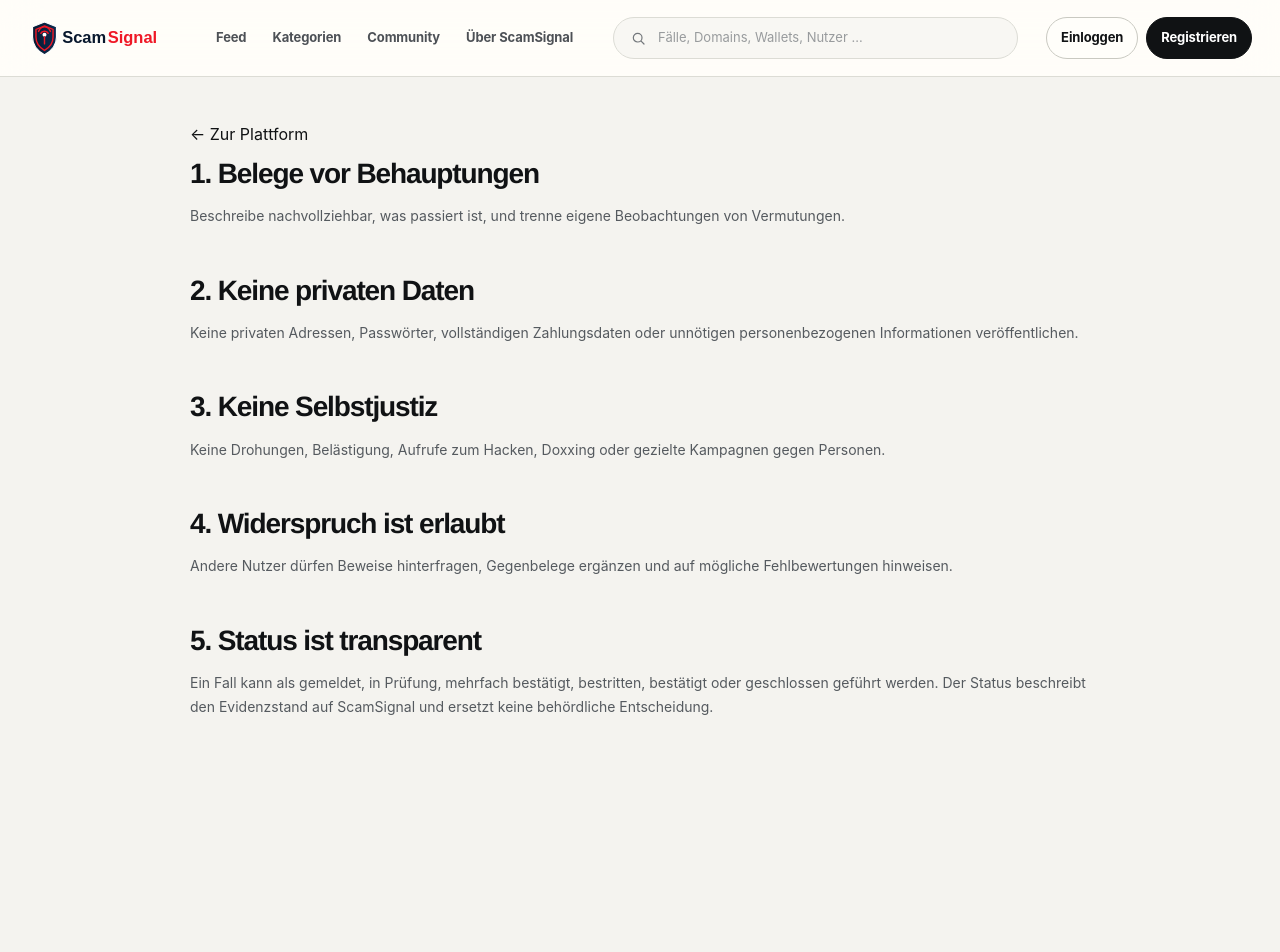
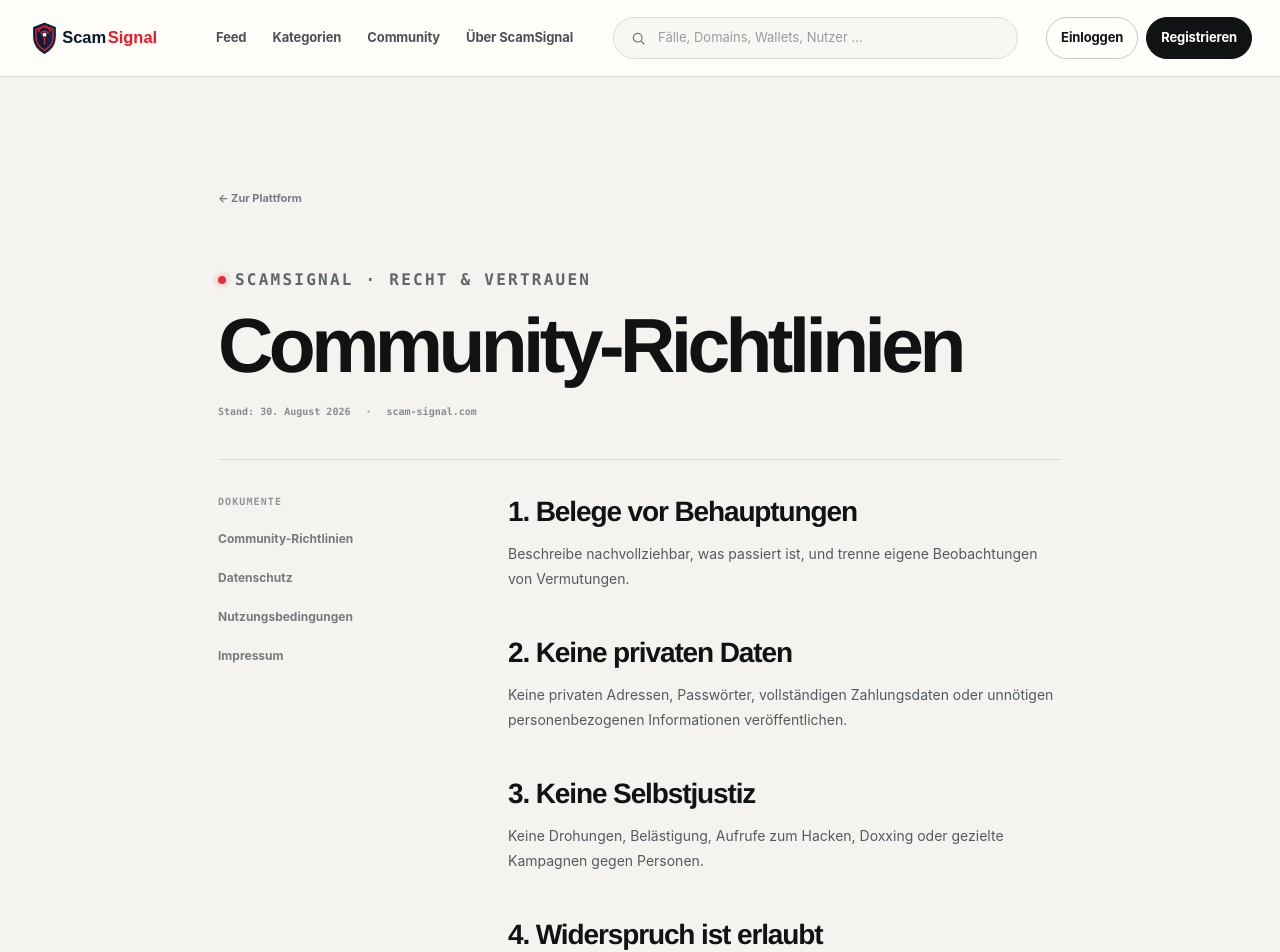
Before and after one commit to Cra4Zzy/Scam-Signal, a Next.js app: page /community-richtlinien in a window 1280 px wide. Shown: the top 952 px of the page. Built offline with nearby package versions, Linux system fonts and the light colour scheme; no server answers.

Commit message:
Redesign legal pages

```diff
--- a/components/legal/LegalShell.tsx
+++ b/components/legal/LegalShell.tsx
@@ -1,6 +1,32 @@
 import type { ReactNode } from 'react'
 import Link from 'next/link'
 
-export default function LegalShell({ title, children, notice }: { title: string; children: ReactNode; notice?: string }) {
-  return <main className="legal-page"><div className="legal-top"><Link href="/">← Zur Plattform</Link></div><article className="legal-card"><h1>{title}</h1>{notice && <div className="legal-notice">{notice}</div>}{children}</article><nav className="legal-nav"><Link href="/impressum">Impressum</Link><Link href="/datenschutz">Datenschutz</Link><Link href="/nutzungsbedingungen">Nutzungsbedingungen</Link><Link href="/community-richtlinien">Community-Richtlinien</Link></nav></main>
+export default function LegalShell({
+  title,
+  children,
+  notice,
+  intro,
+  eyebrow = 'SCAMSIGNAL · RECHT & VERTRAUEN',
+  updated = 'Stand: 30. August 2026'
+}: {
+  title: string
+  children: ReactNode
+  notice?: string
+  intro?: string
+  eyebrow?: string
+  updated?: string
+}) {
+  return <main className="legal-page">
+    <header className="legal-hero">
+      <Link className="legal-back" href="/">← Zur Plattform</Link>
+      <p className="eyebrow"><span className="signal-dot"/>{eyebrow}</p>
+      <h1>{title}</h1>
+      {intro && <p>{intro}</p>}
+      <div className="legal-meta"><span>{updated}</span><span>·</span><span>scam-signal.com</span></div>
+    </header>
+    <div className="legal-layout">
+      <aside className="legal-sidebar" aria-label="Rechtliche Seiten"><p className="legal-sidebar-label">DOKUMENTE</p><Link href="/community-richtlinien">Community-Richtlinien</Link><Link href="/datenschutz">Datenschutz</Link><Link href="/nutzungsbedingungen">Nutzungsbedingungen</Link><Link href="/impressum">Impressum</Link></aside>
+      <article className="legal-card"><h1>{title}</h1>{notice && <div className="legal-notice">{notice}</div>}{children}</article>
+    </div>
+  </main>
 }
```
